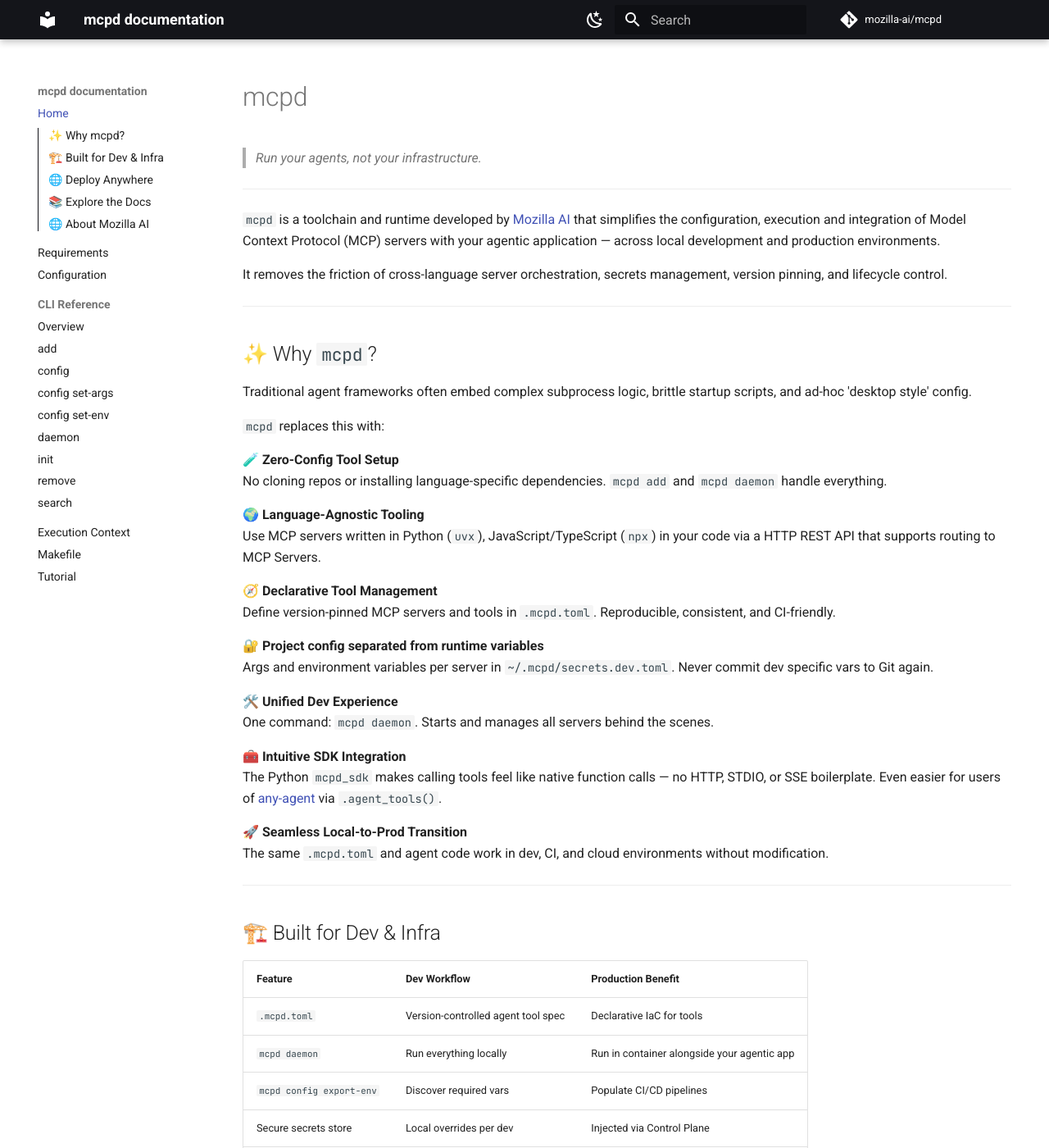
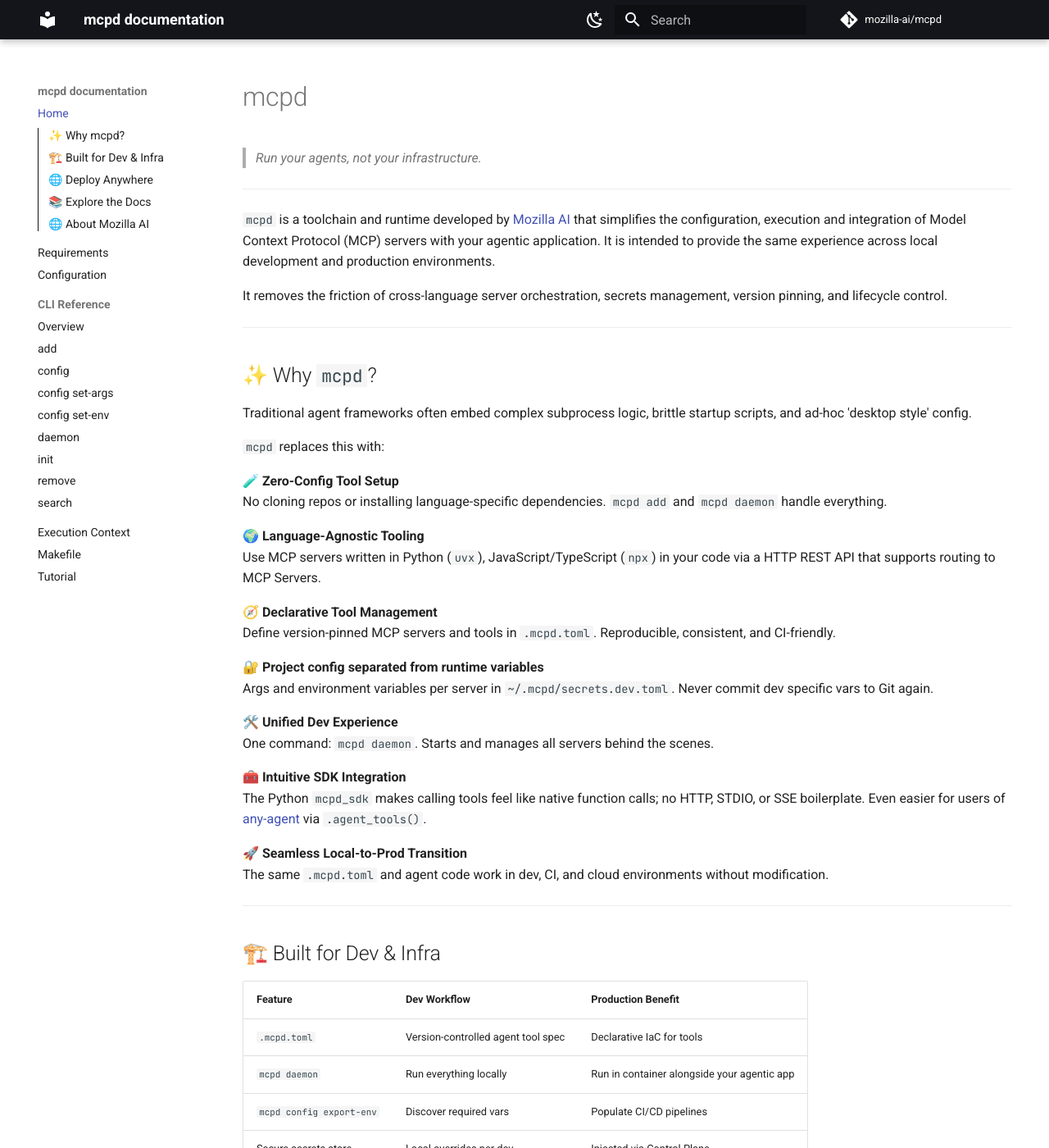
Before and after one commit to mozilla-ai/mcpd, an MkDocs documentation site: the page built from docs/index.md, in a window 1280 px wide and 1400 px high. Shown: the whole window at 82% size. Built offline with MkDocs 1.6.1 and Material for MkDocs 9.7.7, drawn with Linux system fonts in a browser that asks for light colours; comment, search, counter and statistics services are not loaded.

```diff
--- a/docs/index.md
+++ b/docs/index.md
@@ -4,7 +4,9 @@
 
 ---
 
-`mcpd` is a toolchain and runtime developed by [Mozilla AI](https://mozilla.ai) that simplifies the configuration, execution and integration of Model Context Protocol (MCP) servers with your agentic application — across local development and production environments.
+`mcpd` is a toolchain and runtime developed by [Mozilla AI](https://mozilla.ai) that simplifies the configuration,
+execution and integration of Model Context Protocol (MCP) servers with your agentic application.
+It is intended to provide the same experience across local development and production environments.
 
 It removes the friction of cross-language server orchestration, secrets management, version pinning, and lifecycle control.
 
@@ -32,7 +34,7 @@ Traditional agent frameworks often embed complex subprocess logic, brittle start
   One command: `mcpd daemon`. Starts and manages all servers behind the scenes.
 
 🧰 **Intuitive SDK Integration**
-  The Python `mcpd_sdk` makes calling tools feel like native function calls — no HTTP, STDIO, or SSE boilerplate.
+  The Python `mcpd_sdk` makes calling tools feel like native function calls; no HTTP, STDIO, or SSE boilerplate.
   Even easier for users of [any-agent](https://github.com/mozilla-ai/any-agent) via `.agent_tools()`.
 
 🚀 **Seamless Local-to-Prod Transition**
```
Also changed, not shown: README.md (+3 -1 lines), docs/execution-context.md (+1 -1 lines), docs/requirements.md (+3 -3 lines), 2 other files.
